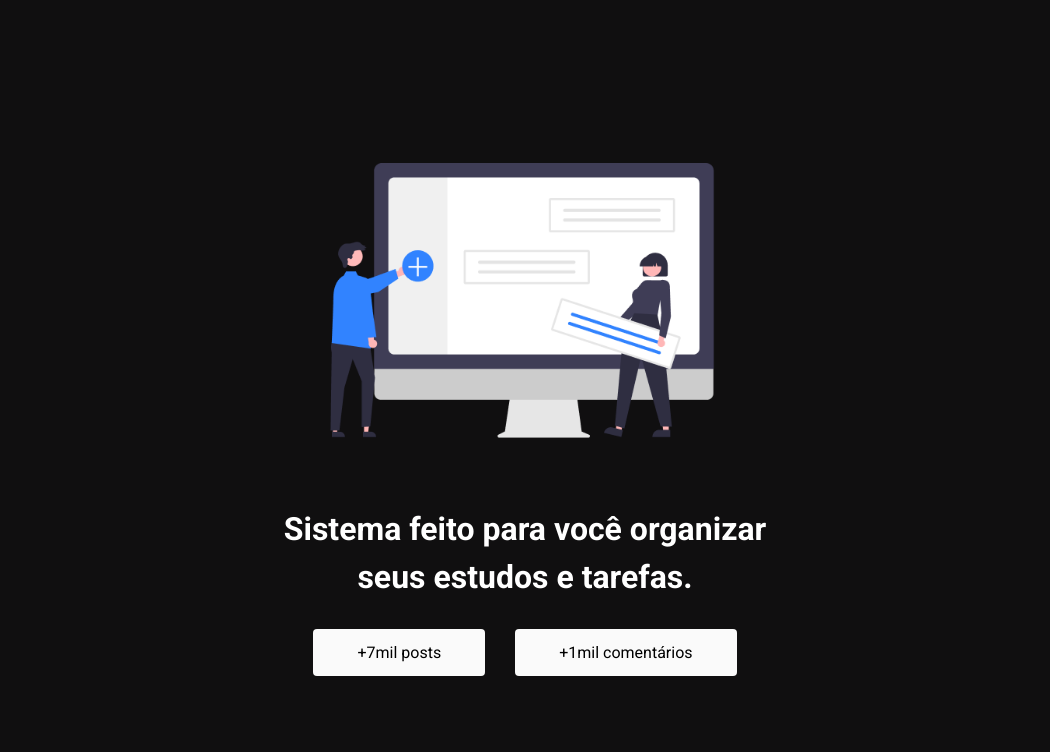
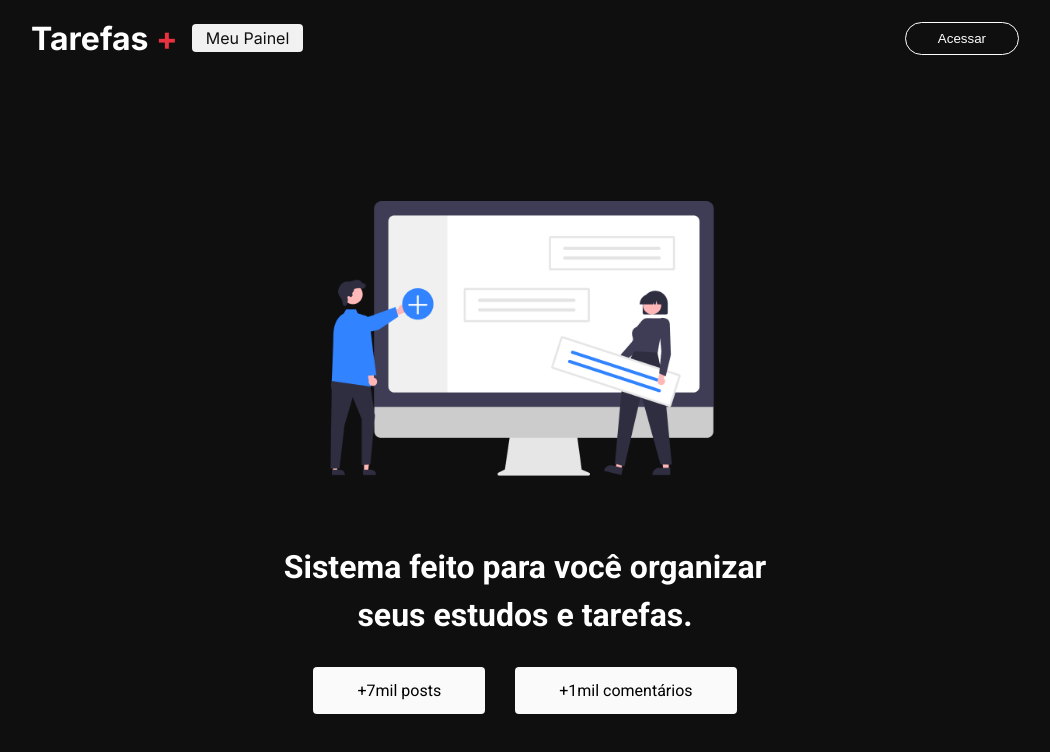
Before and after one commit to Diegoh-dev/task-board, a Next.js app: page / in a window 1280 px wide. Shown: the top 752 px of the page, without its empty margins (115-1165 px from the left). Built offline with nearby package versions, Linux system fonts and the light colour scheme.

Commit message:
styles[header]: finalizando header.

```diff
--- a/src/app/layout.tsx
+++ b/src/app/layout.tsx
@@ -1,3 +1,4 @@
+import { Header } from '@/components/header'
 import './globals.css'
 import { Inter } from 'next/font/google'
 
@@ -15,7 +16,10 @@ export default function RootLayout({
 }) {
   return (
     <html lang="en">
-      <body className={inter.className}>{children}</body>
+      <body className={inter.className}>
+      <Header/>
+        {children}
+        </body>
     </html>
   )
 }
--- a/src/app/page.module.scss
+++ b/src/app/page.module.scss
@@ -2,7 +2,7 @@
   display:flex;
   align-items: center;
   justify-content: center;
-  height: 100vh;
+  height:calc(100vh - 76px) ;
   background-color: #100F10;
   flex-direction: column;
 
--- /dev/null
+++ b/src/components/header/header.module.scss
@@ -0,0 +1,62 @@
+.header{
+  width: 100%;
+  height: 76px;
+  background-color: #0f0f0f;
+  display: flex;
+  align-items: center;
+  justify-content: center;
+}
+.content{
+  padding: 0 18px;
+  width: 100%;
+  max-width: 1024px;
+  display: flex;
+  align-items: center;
+  justify-content: space-between;
+
+  a{
+    text-decoration: none;
+  }
+}
+
+.logo{
+  color: #FFF;
+  font-size: 32px;
+
+  span{
+    color: #ea3140;
+  }
+}
+
+.loginButton{
+  background: transparent;
+  padding: 8px 32px;
+  border-radius: 24px;
+  color: #fFF;
+  border: 1.5px solid #FFF;
+  cursor: pointer;
+  transition: all 0.4s;
+
+  &:hover{
+    transform: scale(1.08);
+    background-color: #FFF;
+    color: #0f0f0f;
+    font-weight: bold;
+  }
+
+
+
+}
+
+ .nav{
+    display: flex;
+    align-items: center;
+
+    .link{
+      background-color: #f1f1f1;
+      color: #0f0f0f;
+      padding: 4px 14px;
+      border-radius: 4px;
+      margin: 0 14px;
+    }
+  }
--- /dev/null
+++ b/src/components/header/index.tsx
@@ -0,0 +1,20 @@
+import Link from 'next/link';
+import styles from './header.module.scss';
+
+export function Header(){
+  return (
+    <header className={styles.header}>
+      <section className={styles.content}>
+        <nav className={styles.nav}>
+          <Link href='/'>
+          <h1 className={styles.logo}>Tarefas <span>+</span> </h1>
+          </Link>
+          <Link href='/dashboard' className={styles.link}>
+         Meu Painel
+          </Link>
+        </nav>
+        <button className={styles.loginButton}>Acessar</button>
+      </section>
+    </header>
+  )
+}
```
